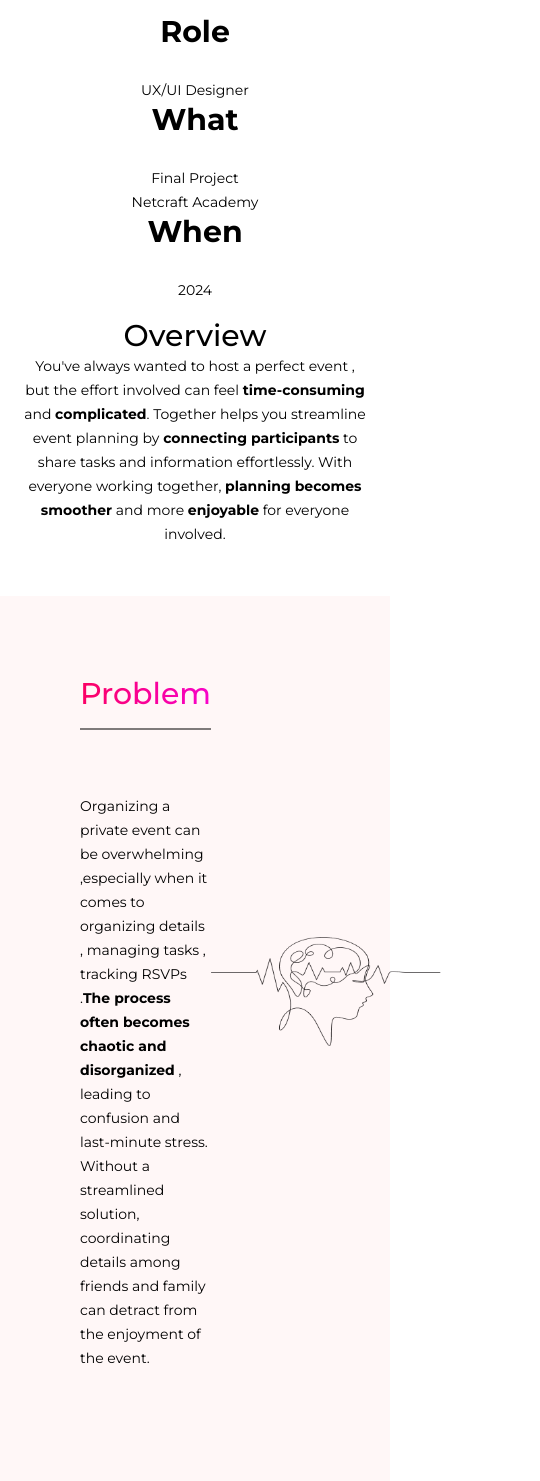
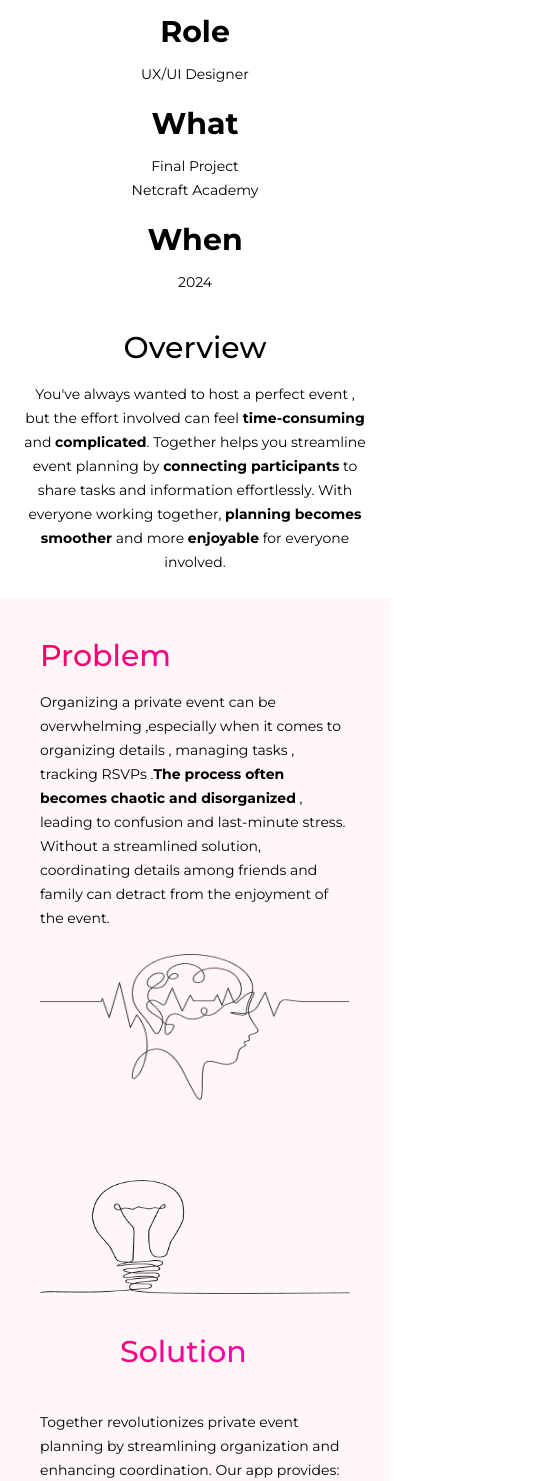
Before and after one commit to Sacha-Marciano/uiux_portfolio, a Next.js app: page /project1 in a window 390 px wide. Shown: the part 397-1878 px from the top of the page, 540 px wide, since content can reach past the window. Built offline with nearby package versions, Linux system fonts and the light colour scheme.

Commit message:
Make first 4 frames responsive

```diff
--- a/app/page.jsx
+++ b/app/page.jsx
@@ -58,7 +58,7 @@ export default function Home() {
                   />
                 </div>
                 <div
-                  style={{ borderInlineColor: item.border }}
+                  style={{ borderColor: item.border }}
                   className="flex flex-col gap-5 mx-7 md:px-7 py-7 md:py-0 border-b-4 md:border-l-4 md:border-b-0 md:w-[500px]"
                 >
                   <h2>{item.name}</h2>
@@ -67,7 +67,7 @@ export default function Home() {
                 </div>
                 <Link href={item.path}>
                   <div
-                    style={{ borderInlineColor: item.border }}
+                    style={{ borderColor: item.border }}
                     className="flex flex-col gap-5 md:pl-7 border-b-4 md:border-l-4 md:border-b-0 text-nowrap"
                   >
                     <p className="font-medium py-7 md:py-14">View Case Study</p>
--- a/app/project1/page.jsx
+++ b/app/project1/page.jsx
@@ -19,23 +19,23 @@ const Project1 = () => {
       </div>
       {/* Frame 1 - Description */}
       <div className="flex flex-col md:flex-row justify-around text-center md:items-center py-4 md:py-28">
-        <div className="md:px-12 md:border-l-8 border-[#FB0160] md:h-[120px]">
-          <h2 className="font-bold md:w-[20%] mb-7">Role</h2>
+        <div className="md:px-12 md:border-l-8 border-[#FB0160] md:h-[120px] mb-5 md:mb-0">
+          <h2 className="font-bold md:w-[20%] mb-3 md:mb-7">Role</h2>
           <p>UX/UI Designer</p>
         </div>
-        <div className="md:px-12 md:border-l-8 border-[#FB0160] md:h-[120px]">
-          <h2 className="font-bold md:w-[20%] mb-7">What</h2>
+        <div className="md:px-12 md:border-l-8 border-[#FB0160] md:h-[120px] mb-5 md:mb-0">
+          <h2 className="font-bold md:w-[20%] mb-3 md:mb-7">What</h2>
           <p>Final Project</p>
           <p>Netcraft Academy</p>
         </div>
-        <div className="md:px-12 md:border-l-8 border-[#FB0160] md:h-[120px]">
-          <h2 className="font-bold md:w-[20%] mb-7">When</h2>
+        <div className="md:px-12 md:border-l-8 border-[#FB0160] md:h-[120px] mb-5 md:mb-0">
+          <h2 className="font-bold md:w-[20%] mb-3 md:mb-7">When</h2>
           <p>2024</p>
         </div>
       </div>
       {/* Frame 1 - Overview */}
-      <div className="flex-col h-[33vh] justify-center items-center text-center px-6">
-        <h2 className="md:mb-16 md:mt-10 font-medium">Overview</h2>
+      <div className="flex-col md:h-[33vh] justify-center items-center text-center px-6 mb-6 md:mb-0">
+        <h2 className="mb-4 md:mb-16 md:mt-10 font-medium">Overview</h2>
         <p>
           You've always wanted to host a perfect event , but the effort involved
           can feel <strong>time-consuming</strong> and{" "}
@@ -47,13 +47,13 @@ const Project1 = () => {
         </p>
       </div>
       {/* Frame 2 - Problem */}
-      <div className="container h-full px-20 py-20 bg-accent-secondary flex">
+      <div className="container h-full px-10 md:px-20 py-10 md:py-20 bg-accent-secondary md:flex">
         {/* title and description 1 */}
         <div className="md:max-w-[70%] h-full">
-          <h2 className="bg-primary text-transparent bg-clip-text pb-4 border-b-2 border-black/50 font-medium">
+          <h2 className="bg-primary text-transparent bg-clip-text pb-4 md:border-b-2 border-black/50 font-medium">
             Problem
           </h2>
-          <p className="relative top-16">
+          <p className="mb-6 md:mb-0 md:relative md:top-16">
             Organizing a private event can be overwhelming ,especially when it
             comes to organizing details , managing tasks , tracking RSVPs .
             <strong>The process often becomes chaotic and disorganized</strong>{" "}
@@ -69,18 +69,18 @@ const Project1 = () => {
         />
       </div>
       {/* Frame 2 - Solution */}
-      <div className="container h-full px-20 py-20 bg-accent-secondary">
-        <div className="flex mb-10">
+      <div className="container h-full px-10 md:px-20 py-10 md:py-20 bg-accent-secondary">
+        <div className="md:flex mb-10">
           <img
             src={"/assets/project1/Frame2_1.png"}
             alt="Solution icon"
             className="object-contain max-h-[50%]"
           />
-          <h2 className="bg-primary text-transparent bg-clip-text border-b-2 border-black/50 font-medium w-[100%] flex justify-end items-end py-10 px-20">
+          <h2 className="bg-primary text-transparent bg-clip-text md:border-b-2 border-black/50 font-medium w-[100%] md:flex justify-end items-end pt-10 md:py-10 px-20">
             Solution
           </h2>
         </div>
-        <p className="mb-24">
+        <p className="mb-10 md:mb-24">
           Together revolutionizes private event planning by streamlining
           organization and enhancing coordination. Our app provides:{" "}
         </p>
@@ -333,7 +333,7 @@ const Project1 = () => {
           src={"/assets/project1/prototype/Prototype1.png"}
           alt="Protorype Image"
           height={"80%"}
-          className="object-contain ml-10"
+          className="object-contain md:ml-10"
         />
         <div className="md:py-10 md:pl-12">
           <h2 className="font-medium mb-10">Create a new event</h2>
@@ -425,7 +425,7 @@ const Project1 = () => {
         <img
           src={"/assets/project1/prototype/Prototype3.png"}
           alt="Protorype Image"
-          className="object-contain ml-10 relative bottom-2"
+          className="object-contain md:ml-10 relative bottom-2"
         />
         <img
           src={"/assets/project1/prototype/Prototype4.png"}
```
